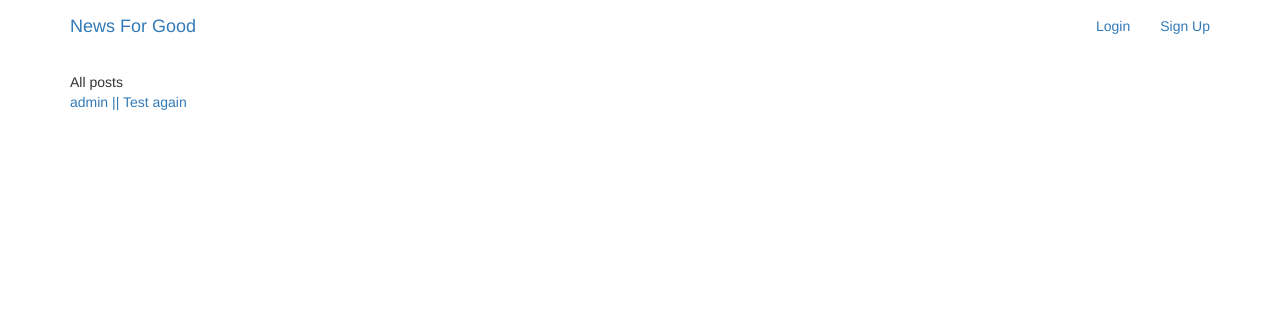
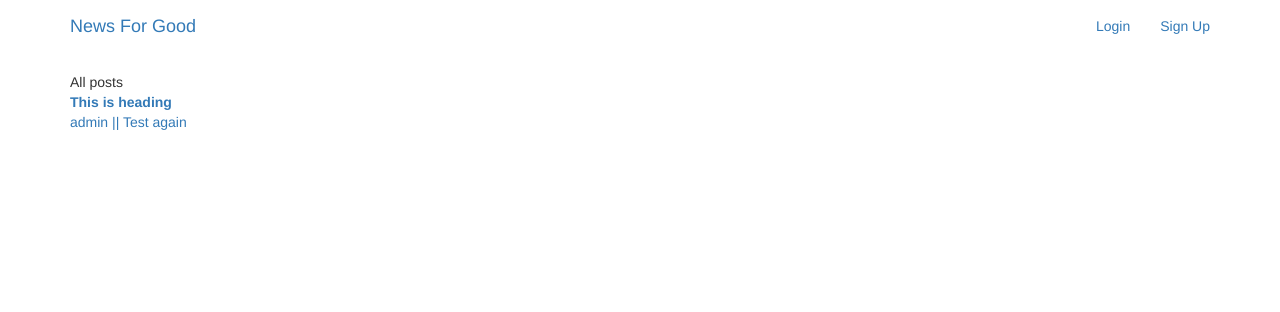
Before and after one commit to thecodinghub/news-for-good, a Django app: page / in a window 1280 px wide. Shown: the top 312 px of the page. Run offline with Django 3.2, Linux system fonts and the light colour scheme; data comes from the database, SQL or seed files in the repository; both versions use the stored data as it was after the commit; some libraries are stand-ins or nearby versions.

Commit message:
Added heading in post

```diff
--- a/news/models.py
+++ b/news/models.py
@@ -12,6 +12,7 @@ VOTE_TYPE = (("U", "Up"),("D", "Down"))
 class Post(models.Model):
     user = models.ForeignKey(User,related_name='posts')
     created_at = models.DateTimeField(auto_now=True)
+    heading = models.TextField()
     message = models.TextField()
     message_html = models.TextField(editable=False)
     total_votes = models.IntegerField(editable=False, default = 0)
--- a/news/templates/news/post_list.html
+++ b/news/templates/news/post_list.html
@@ -5,7 +5,7 @@
 
   <ul class="list-unstyled">
     {% for member_group in object_list %}
-      <li class="group li-with-bullet"><a href="{% url 'posts:single' username=member_group.user.username pk=member_group.pk%}"> {{ member_group.user }} || {{ member_group.message }} </a></li>
+      <li class="group li-with-bullet"><a href="{% url 'posts:single' username=member_group.user.username pk=member_group.pk%}"><b>{{ member_group.heading }}</b><br> {{ member_group.user }} || {{ member_group.message }} </a></li>
     {% endfor %}
 
   </ul>
--- a/news/views.py
+++ b/news/views.py
@@ -48,7 +48,7 @@ class Postdetail(generic.DetailView):
 
 class CreatePost(LoginRequiredMixin,generic.CreateView):
 
-    fields = ('message',)
+    fields = ('heading','message')
     model = models.Post
 
     login_url = "/users/login"
```
Also changed, not shown: db.sqlite3.
